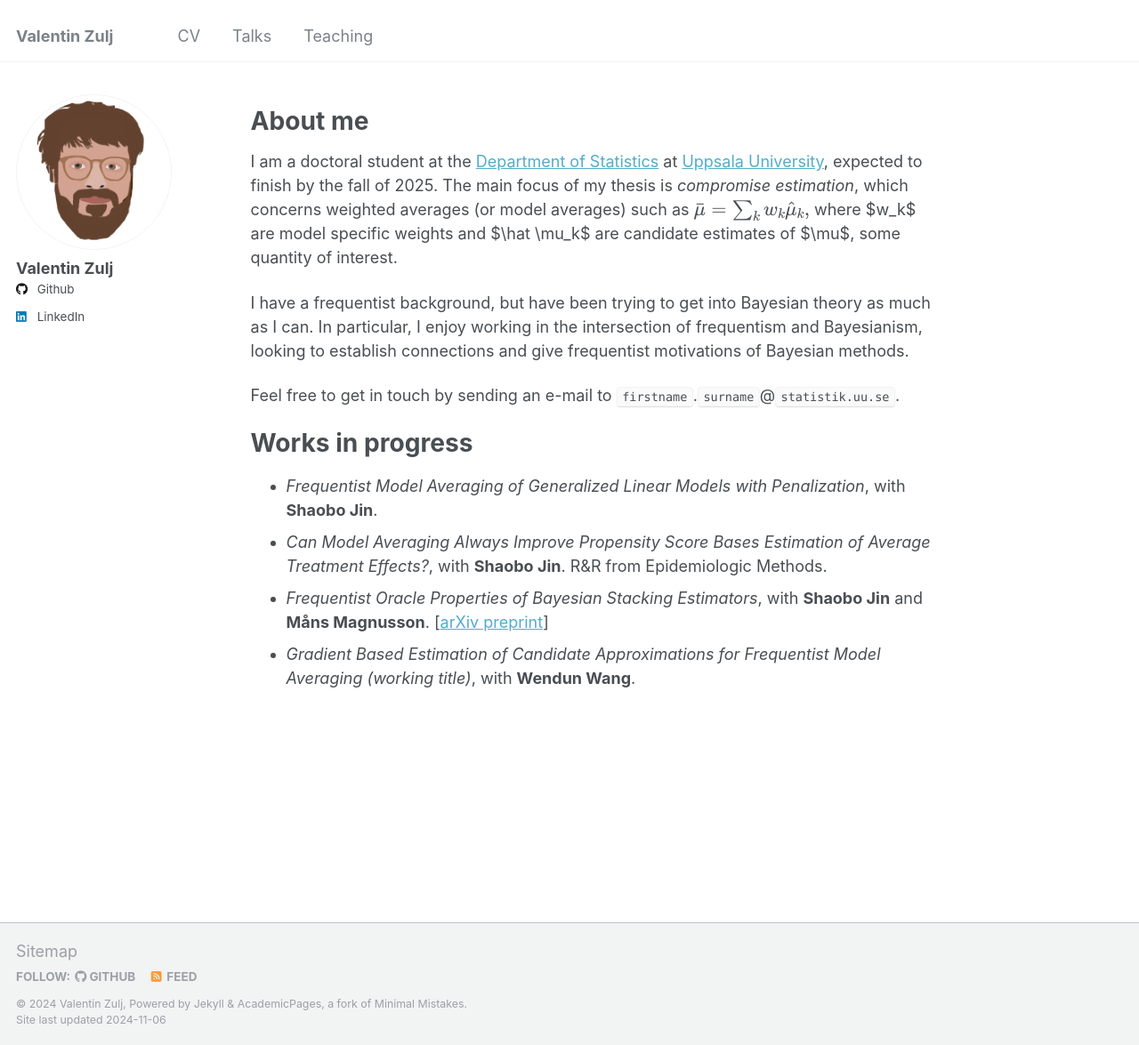
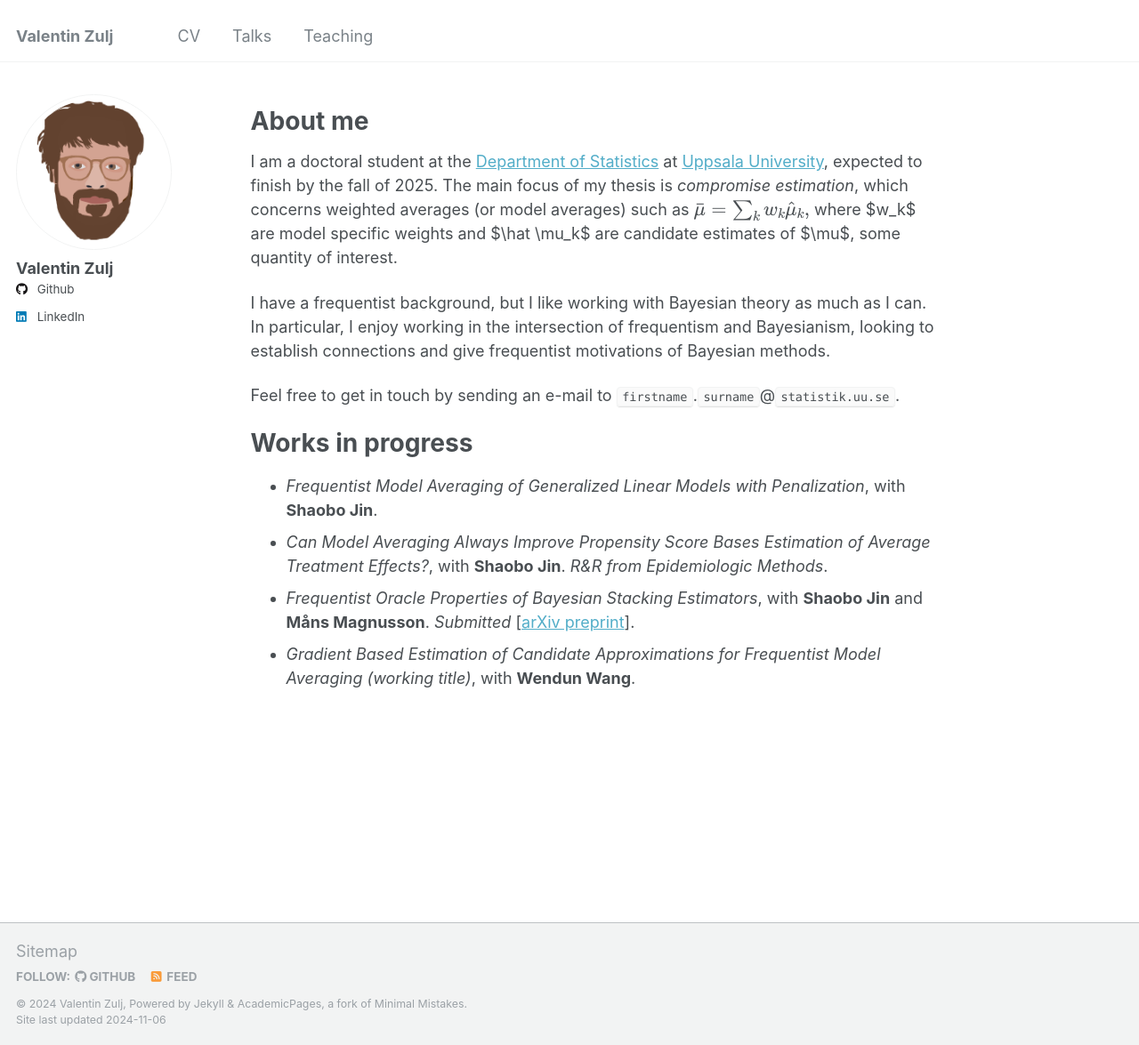
Before and after one commit to valentinzulj/valentinzulj.github.io, a Jekyll site: the page built from _pages/about.md, in a window 1280 px wide and 1175 px high. Shown: the whole window at 89% size. Built offline with Jekyll 4.4.1, drawn with Linux system fonts in a browser that asks for light colours.

Commit message:
small fixes

```diff
--- a/_pages/about.md
+++ b/_pages/about.md
@@ -13,14 +13,14 @@ About me
 
 I am a doctoral student at the [Department of Statistics](https://www.uu.se/en/department/statistics) at [Uppsala University](https://www.uu.se/en), expected to finish by the fall of 2025. The main focus of my thesis is *compromise estimation*, which concerns weighted averages (or model averages) such as $$\bar \mu = \sum_k w_k \hat \mu_k,$$ where $w_k$ are model specific weights and $\hat \mu_k$ are candidate estimates of $\mu$, some quantity of interest.
 
-I have a frequentist background, but have been trying to get into Bayesian theory as much as I can. In particular, I enjoy working in the intersection of frequentism and Bayesianism, looking to establish connections and give frequentist motivations of Bayesian methods.
+I have a frequentist background, but I like working with Bayesian theory as much as I can. In particular, I enjoy working in the intersection of frequentism and Bayesianism, looking to establish connections and give frequentist motivations of Bayesian methods.
 
 Feel free to get in touch by sending an e-mail to `firstname`.`surname`@`statistik.uu.se`.
 
 Works in progress
 ======
 + *Frequentist Model Averaging of Generalized Linear Models with Penalization*, with **Shaobo Jin**.
-+ *Can Model Averaging Always Improve Propensity Score Bases Estimation of Average Treatment Effects?*, with **Shaobo Jin**. R&R from Epidemiologic Methods.
-+ *Frequentist Oracle Properties of Bayesian Stacking Estimators*, with **Shaobo Jin** and **Måns Magnusson**. [[arXiv preprint](https://arxiv.org/abs/2411.01884)]
++ *Can Model Averaging Always Improve Propensity Score Bases Estimation of Average Treatment Effects?*, with **Shaobo Jin**. *R&R from Epidemiologic Methods*.
++ *Frequentist Oracle Properties of Bayesian Stacking Estimators*, with **Shaobo Jin** and **Måns Magnusson**. *Submitted* [[arXiv preprint](https://arxiv.org/abs/2411.01884)].
 + *Gradient Based Estimation of Candidate Approximations for
 Frequentist Model Averaging (working title)*, with **Wendun Wang**.
```
